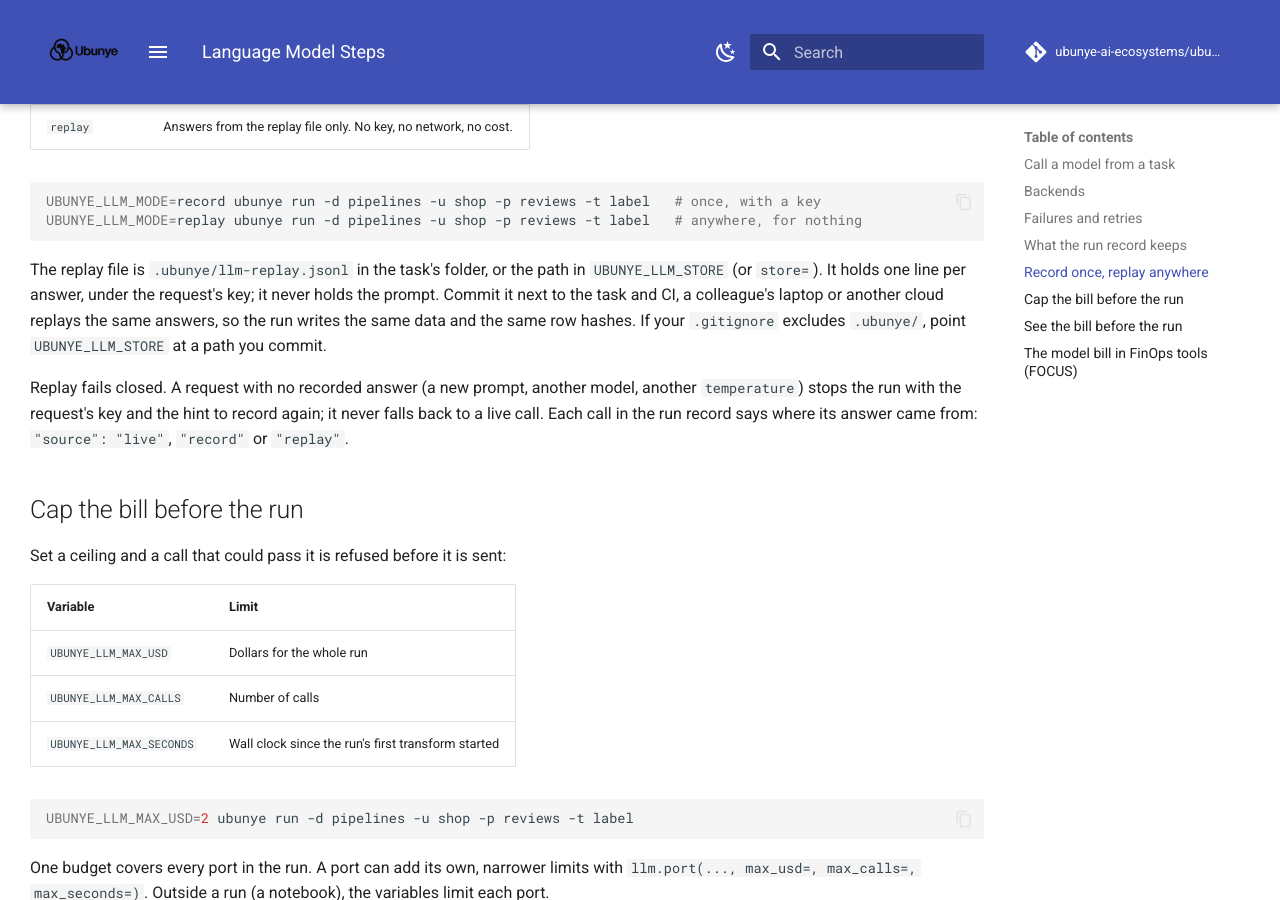
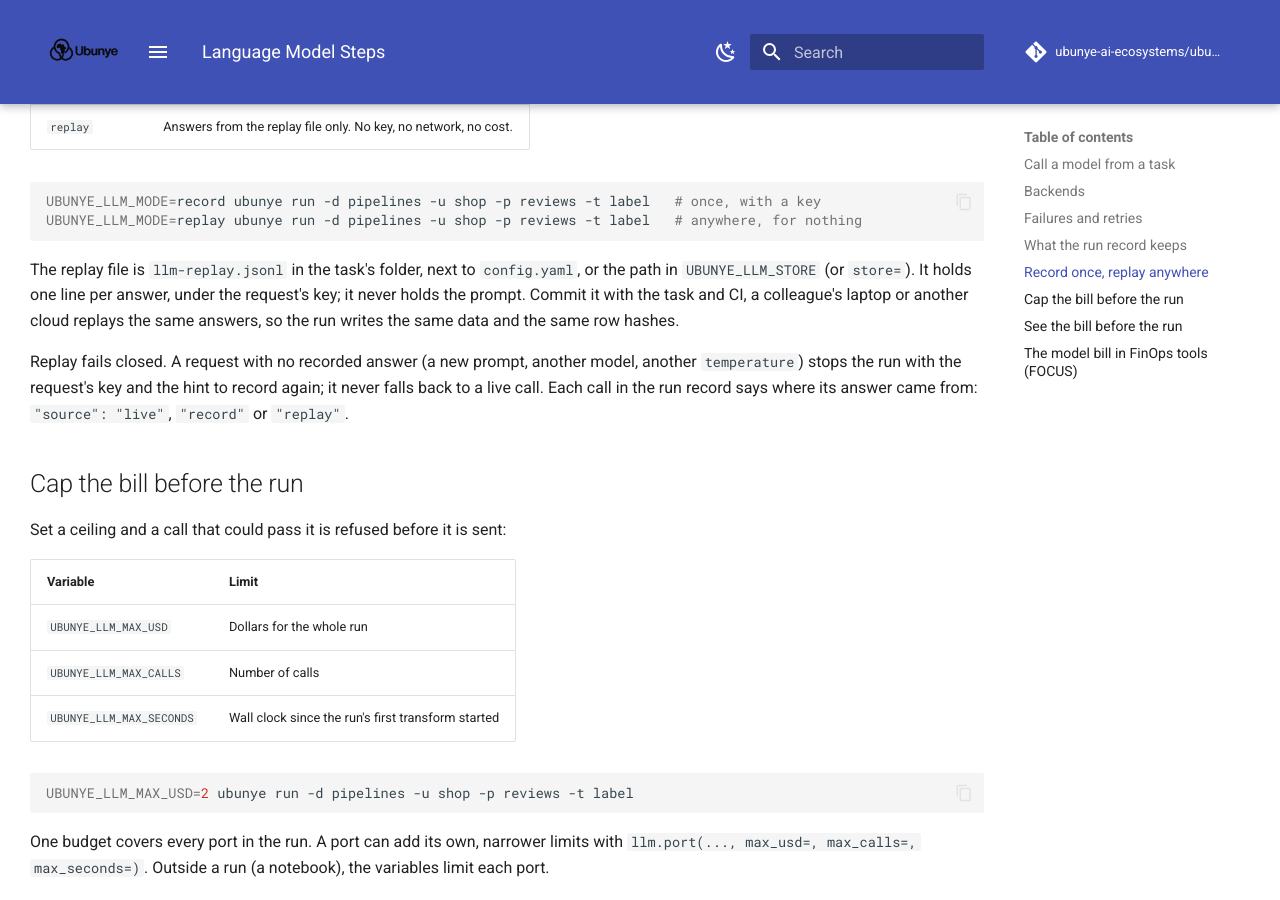
Before and after one commit to ubunye-ai-ecosystems/ubunye_engine, an MkDocs documentation site: the page built from docs/patterns/llm.md, in a window 1280 px wide and 900 px high, scrolled down 2141 px. Built offline with MkDocs 1.6.1 and Material for MkDocs 9.7.7, drawn with Linux system fonts in a browser that asks for light colours; comment, search, counter and statistics services are not loaded.

Commit message:
fix(llm): the replay file sits in the task folder, where it gets committed
The default was <task>/.ubunye/llm-replay.jsonl, but .ubunye/ holds lineage
records and projects (this one included) ignore it, so the file meant to be
committed with the task was ignored by default. It is now <task>/llm-replay.jsonl,
next to config.yaml. UBUNYE_LLM_STORE and store= still choose another path.

Co-Authored-By: Claude Opus 5.5 <noreply@anthropic.com>
Claude-Session: https://claude.ai/code/session_01Qav1E3S5eYK2yGDYzPHXiv

````diff
--- a/docs/patterns/llm.md
+++ b/docs/patterns/llm.md
@@ -97,12 +97,11 @@ UBUNYE_LLM_MODE=record ubunye run -d pipelines -u shop -p reviews -t label   # o
 UBUNYE_LLM_MODE=replay ubunye run -d pipelines -u shop -p reviews -t label   # anywhere, for nothing
 ```
 
-The replay file is `.ubunye/llm-replay.jsonl` in the task's folder, or the path in
-`UBUNYE_LLM_STORE` (or `store=`). It holds one line per answer, under the request's
-key; it never holds the prompt. Commit it next to the task and CI, a colleague's
-laptop or another cloud replays the same answers, so the run writes the same data
-and the same row hashes. If your `.gitignore` excludes `.ubunye/`, point
-`UBUNYE_LLM_STORE` at a path you commit.
+The replay file is `llm-replay.jsonl` in the task's folder, next to `config.yaml`,
+or the path in `UBUNYE_LLM_STORE` (or `store=`). It holds one line per answer, under
+the request's key; it never holds the prompt. Commit it with the task and CI, a
+colleague's laptop or another cloud replays the same answers, so the run writes the
+same data and the same row hashes.
 
 Replay fails closed. A request with no recorded answer (a new prompt, another
 model, another `temperature`) stops the run with the request's key and the hint to
````
Also changed, not shown: docs/changelog.md (+3 -2 lines), 4 other files.
